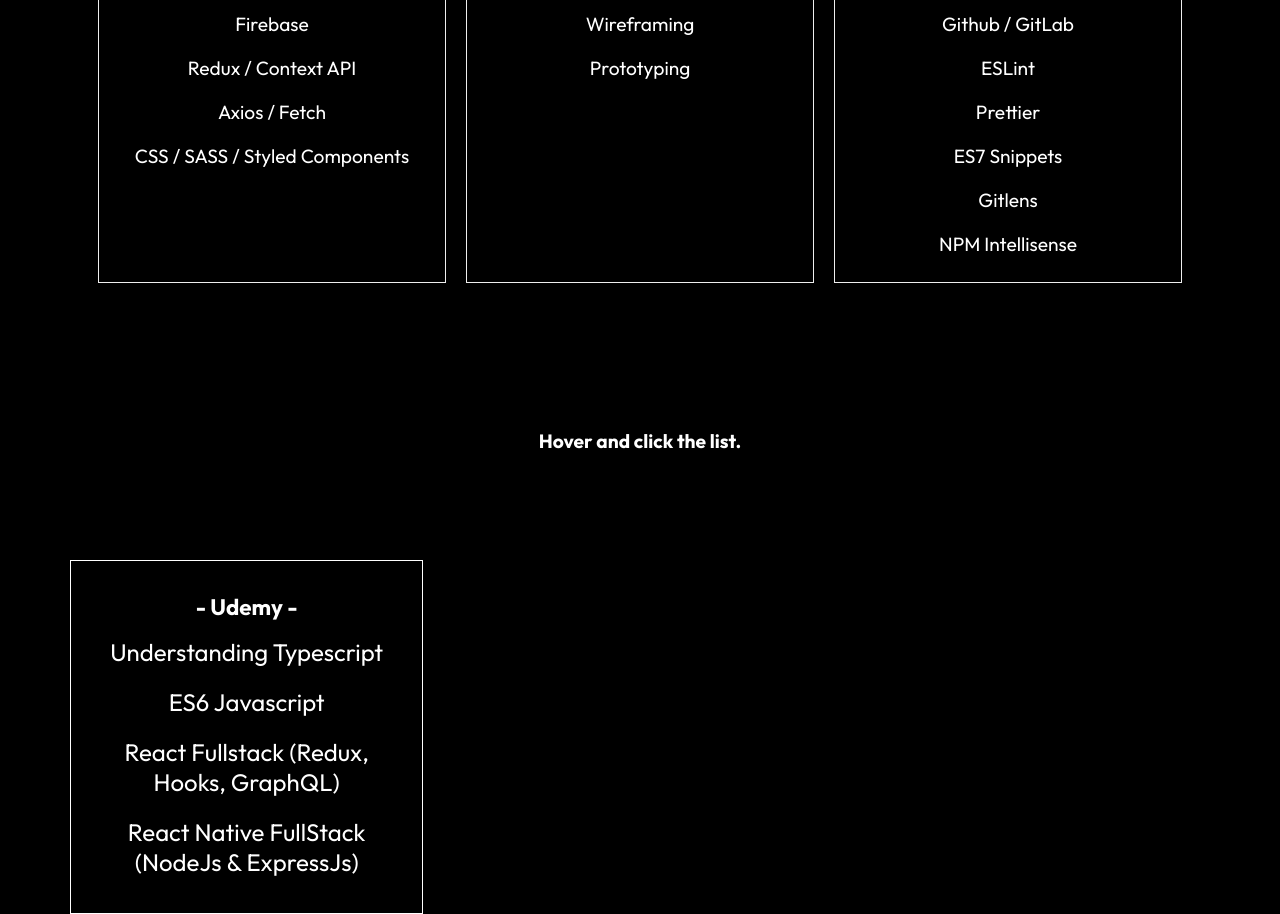
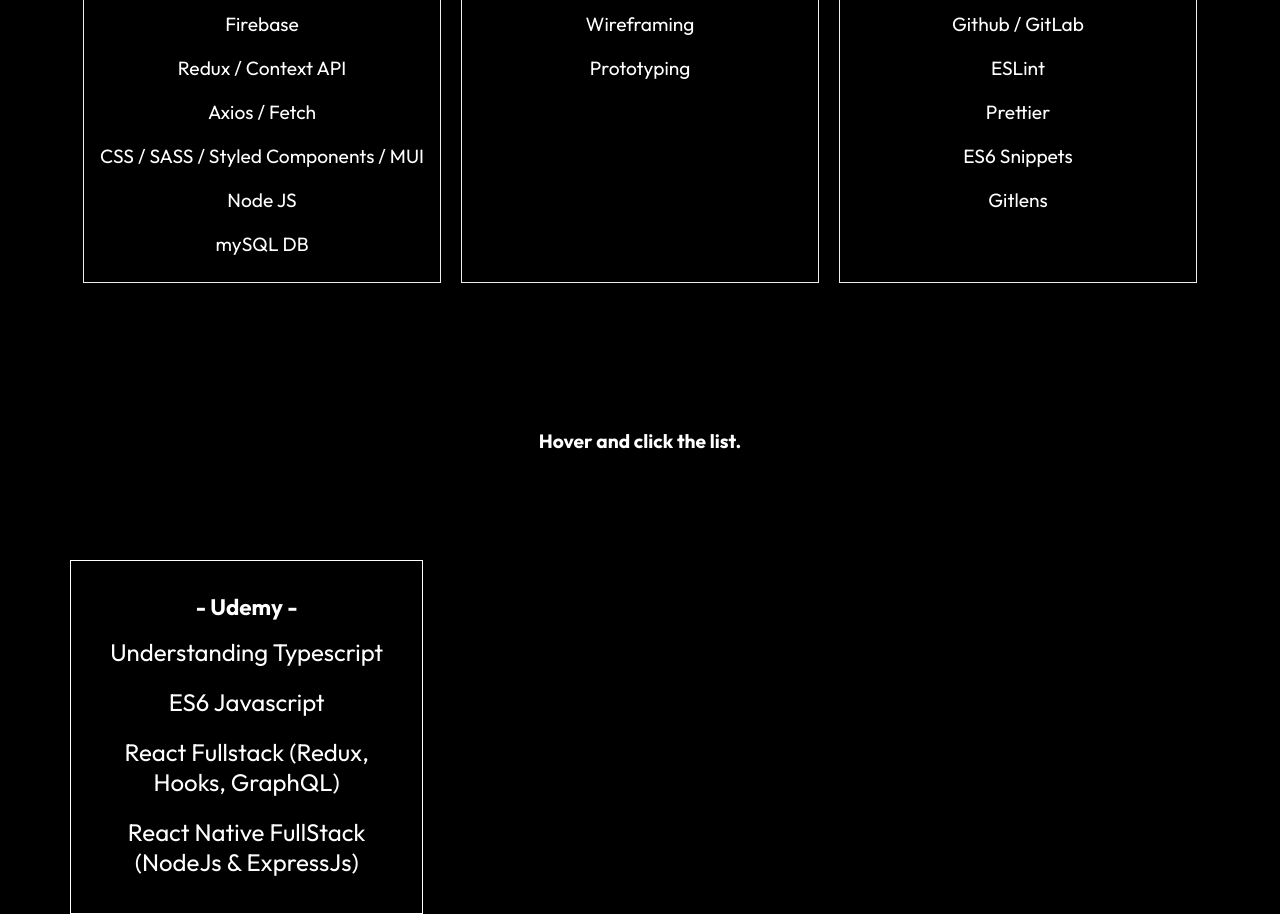
Before and after one commit to zoecabrales/jz-portfolio, a React (Create React App) app: page / in a window 1280 px wide. Shown: the part 2080-2994 px from the top of the page. Built offline with nearby package versions, Linux system fonts and the light colour scheme.

Commit message:
changed favicon and minor changes

```diff
--- a/public/index.html
+++ b/public/index.html
@@ -2,7 +2,8 @@
 <html lang="en">
   <head>
     <meta charset="utf-8" />
-    <!-- <link rel="icon" href="%PUBLIC_URL%/favicon.ico" /> -->
+    <link rel="shortcut icon" href="/favicon.ico" type="image/x-icon">
+    <link rel="icon" href="/favicon.ico" type="image/x-icon">
     <meta name="viewport" content="width=device-width, initial-scale=1" />
     <meta name="theme-color" content="#000000" />
     <meta
--- a/src/components/About/AboutContent.js
+++ b/src/components/About/AboutContent.js
@@ -35,7 +35,9 @@
             <p>Firebase</p>
             <p>Redux / Context API</p>
             <p>Axios / Fetch</p>
-            <p>CSS / SASS / Styled Components</p>
+            <p>CSS / SASS / Styled Components / MUI</p>
+            <p>Node JS</p>
+            <p>mySQL DB </p>
           </div>
           <div
             className="about-card"
@@ -71,9 +73,8 @@
             <p>Github / GitLab</p>
             <p>ESLint</p>
             <p>Prettier</p>
-            <p>ES7 Snippets</p>
+            <p>ES6 Snippets</p>
             <p>Gitlens</p>
-            <p>NPM Intellisense</p>
           </div>
         </div>
       </div>
```
Also changed, not shown: 1 other file (tests, documents, lock files or other folders).
